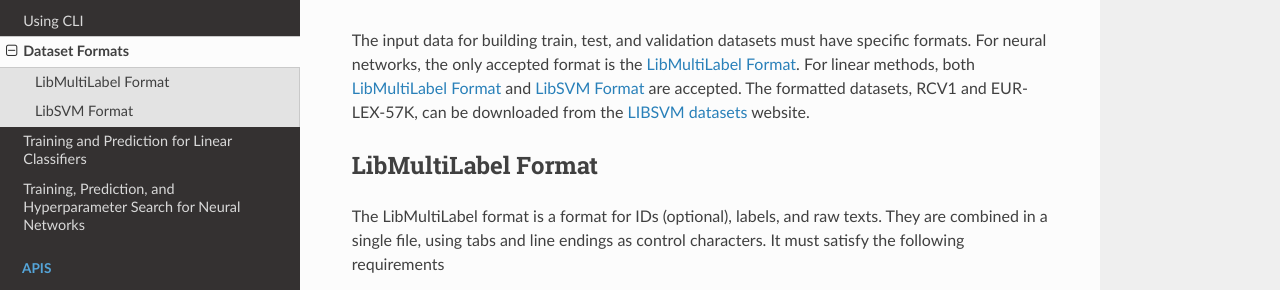
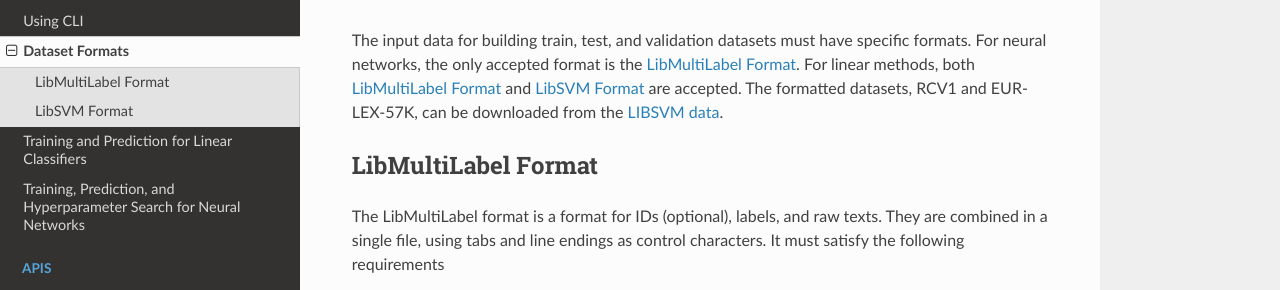
Before and after one commit to ASUS-AICS/LibMultiLabel, a Sphinx documentation site: the page built from docs/cli/data_format.rst, in a window 1280 px wide and 900 px high. Shown: the part 131-421 px from the top of the window. Built offline with Sphinx 7.4.7 and the Read the Docs theme 2.0.0, drawn with Linux system fonts in a browser that asks for light colours.

Commit message:
same title to the web page

```diff
--- a/docs/cli/cli.rst
+++ b/docs/cli/cli.rst
@@ -40,7 +40,7 @@
     mkdir -p data/rcv1
     cd data/rcv1
 
-Download the RCV1 dataset from `LIBSVM datasets <https://www.csie.ntu.edu.tw/~cjlin/libsvmtools/datasets/multilabel.html>`_ by the following commands.
+Download the RCV1 dataset from `LIBSVM Data <https://www.csie.ntu.edu.tw/~cjlin/libsvmtools/datasets/multilabel.html>`_ by the following commands.
 
 .. code-block:: bash
 
--- a/docs/cli/data_format.rst
+++ b/docs/cli/data_format.rst
@@ -7,7 +7,7 @@
 both :ref:`libmultilabel-format` and
 :ref:`libsvm-format` are accepted.
 The formatted datasets, RCV1 and EUR-LEX-57K, can be downloaded from the
-`LIBSVM datasets <https://www.csie.ntu.edu.tw/~cjlin/libsvmtools/datasets/multilabel.html>`_ website.
+`LIBSVM data <https://www.csie.ntu.edu.tw/~cjlin/libsvmtools/datasets/multilabel.html>`_.
 
 .. _libmultilabel-format:
 
```
